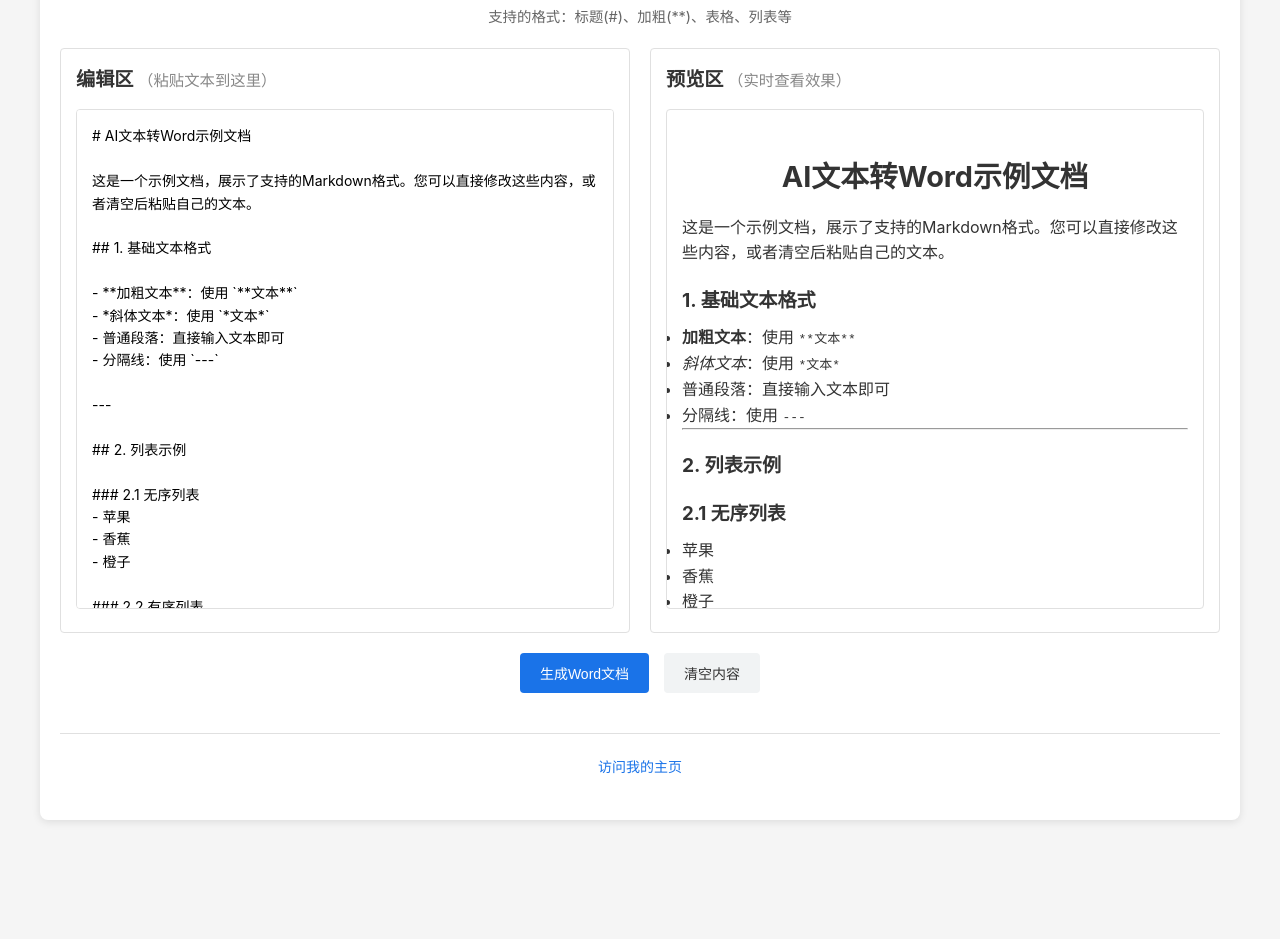
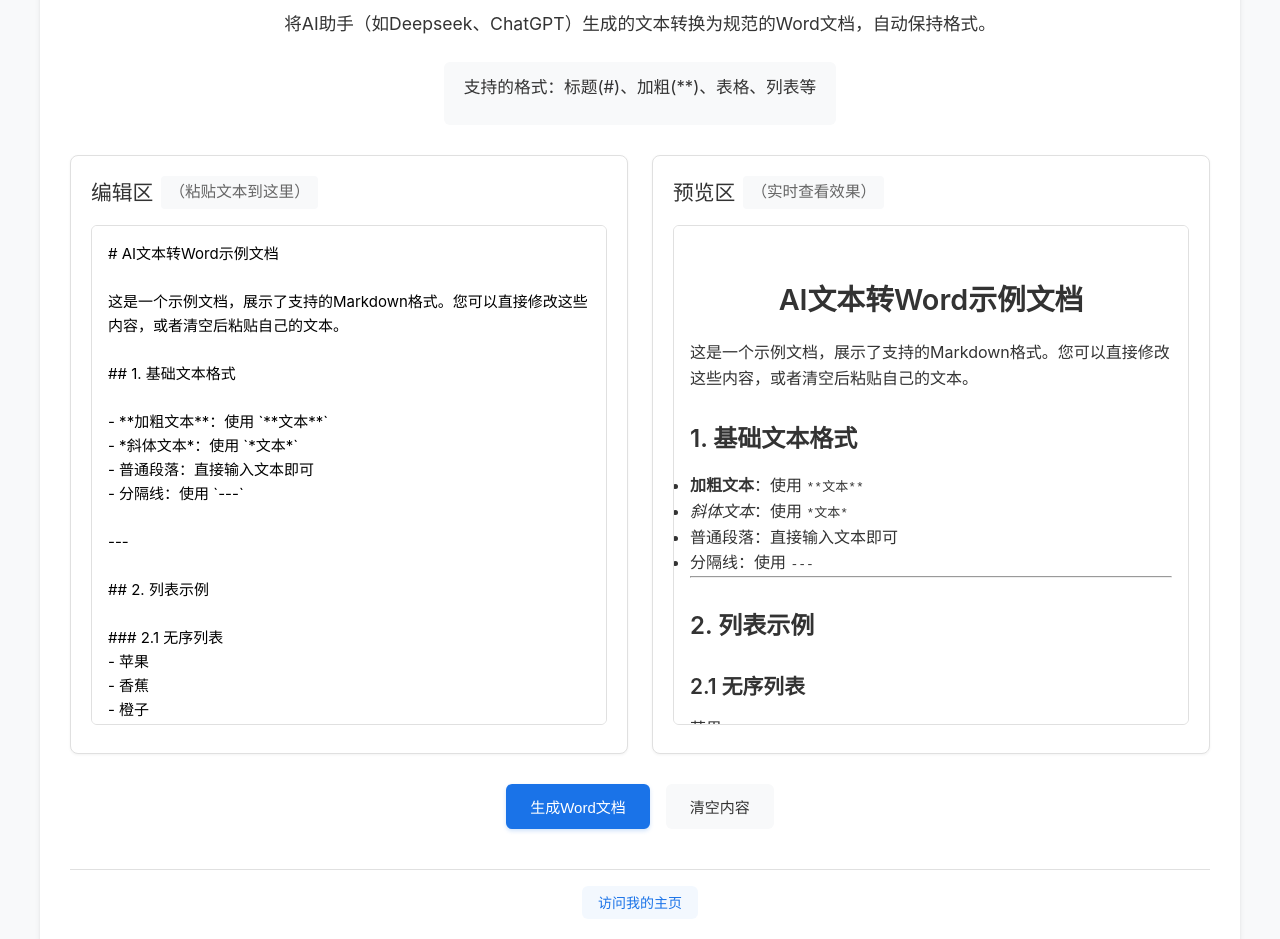
Before and after one commit to carsonfeng/markdown, a plain HTML site: page index.html in a window 1280 px wide. Shown: the part 135-1074 px from the top of the page. Before the commit the page ends 975 px from the top, so only its background shows below. Drawn offline with nearby package versions, Linux system fonts and the light colour scheme.

Commit message:
美化：优化整体界面设计，更现代的视觉效果

```diff
--- a/styles.css
+++ b/styles.css
@@ -4,12 +4,21 @@
     box-sizing: border-box;
 }
 
+:root {
+    --primary-color: #1a73e8;
+    --primary-hover: #1557b0;
+    --bg-color: #f8f9fa;
+    --border-color: #e0e0e0;
+    --text-color: #333;
+    --text-secondary: #666;
+}
+
 body {
     font-family: -apple-system, BlinkMacSystemFont, "Segoe UI", Roboto, "Helvetica Neue", Arial, sans-serif;
     line-height: 1.6;
-    padding: 20px;
-    background-color: #f5f5f5;
-    color: #333;
+    padding: 40px 20px;
+    background-color: var(--bg-color);
+    color: var(--text-color);
     min-height: 100vh;
 }
 
@@ -17,156 +26,219 @@ body {
     max-width: 1200px;
     margin: 0 auto;
     background-color: #fff;
-    padding: 20px;
-    border-radius: 8px;
-    box-shadow: 0 2px 8px rgba(0, 0, 0, 0.1);
+    padding: 30px;
+    border-radius: 12px;
+    box-shadow: 0 4px 6px -1px rgba(0, 0, 0, 0.1), 0 2px 4px -1px rgba(0, 0, 0, 0.06);
 }
 
 h1 {
     text-align: center;
-    margin-bottom: 20px;
-    color: #333;
-    font-size: 1.8em;
+    margin-bottom: 24px;
+    color: var(--text-color);
+    font-size: 2em;
+    font-weight: 600;
 }
 
 .intro {
-    margin-bottom: 20px;
+    margin-bottom: 30px;
     text-align: center;
+    max-width: 800px;
+    margin-left: auto;
+    margin-right: auto;
+}
+
+.intro p {
+    font-size: 1.1em;
+    color: var(--text-color);
+    margin-bottom: 12px;
 }
 
 .tips {
-    color: #666;
-    font-size: 0.9em;
-    margin-top: 8px;
+    color: var(--text-secondary);
+    font-size: 0.95em;
+    margin-top: 12px;
+    padding: 12px 20px;
+    background-color: var(--bg-color);
+    border-radius: 6px;
+    display: inline-block;
 }
 
 .editor-container {
     display: flex;
-    gap: 20px;
-    margin-bottom: 20px;
+    gap: 24px;
+    margin-bottom: 24px;
 }
 
 .editor-section, .preview-section {
     flex: 1;
     background-color: #fff;
-    border: 1px solid #e0e0e0;
-    border-radius: 4px;
-    padding: 15px;
+    border: 1px solid var(--border-color);
+    border-radius: 8px;
+    padding: 20px;
+    box-shadow: 0 1px 3px rgba(0, 0, 0, 0.05);
 }
 
 h2 {
-    margin-bottom: 15px;
-    color: #333;
-    font-size: 1.2em;
+    margin-bottom: 16px;
+    color: var(--text-color);
+    font-size: 1.3em;
+    font-weight: 500;
+    display: flex;
+    align-items: center;
+    gap: 8px;
 }
 
 h2 small {
-    color: #888;
-    font-size: 0.8em;
+    color: var(--text-secondary);
+    font-size: 0.75em;
     font-weight: normal;
+    padding: 4px 8px;
+    background-color: var(--bg-color);
+    border-radius: 4px;
 }
 
 #markdown-input {
     width: 100%;
     height: 500px;
-    padding: 15px;
-    border: 1px solid #e0e0e0;
-    border-radius: 4px;
+    padding: 16px;
+    border: 1px solid var(--border-color);
+    border-radius: 6px;
     resize: none;
     font-family: -apple-system, BlinkMacSystemFont, "Segoe UI", Roboto, "Helvetica Neue", Arial, sans-serif;
-    font-size: 14px;
+    font-size: 15px;
     line-height: 1.6;
+    transition: border-color 0.2s;
+}
+
+#markdown-input:focus {
+    outline: none;
+    border-color: var(--primary-color);
+    box-shadow: 0 0 0 3px rgba(26, 115, 232, 0.1);
 }
 
 #preview {
     width: 100%;
     height: 500px;
-    padding: 15px;
-    border: 1px solid #e0e0e0;
-    border-radius: 4px;
+    padding: 16px;
+    border: 1px solid var(--border-color);
+    border-radius: 6px;
     overflow-y: auto;
+    background-color: #fff;
 }
 
 .button-container {
     text-align: center;
-    margin-top: 20px;
+    margin-top: 30px;
     display: flex;
-    gap: 15px;
+    gap: 16px;
     justify-content: center;
 }
 
 button {
-    padding: 10px 20px;
+    padding: 12px 24px;
     border: none;
-    border-radius: 4px;
+    border-radius: 6px;
     cursor: pointer;
-    font-size: 14px;
-    transition: background-color 0.2s;
+    font-size: 15px;
+    font-weight: 500;
+    transition: all 0.2s;
 }
 
 #convert-btn {
-    background-color: #1a73e8;
+    background-color: var(--primary-color);
     color: white;
+    box-shadow: 0 2px 4px rgba(26, 115, 232, 0.2);
 }
 
 #convert-btn:hover {
-    background-color: #1557b0;
+    background-color: var(--primary-hover);
+    transform: translateY(-1px);
+    box-shadow: 0 4px 6px rgba(26, 115, 232, 0.25);
 }
 
 #clear-btn {
-    background-color: #f1f3f4;
-    color: #333;
+    background-color: var(--bg-color);
+    color: var(--text-color);
 }
 
 #clear-btn:hover {
     background-color: #e8eaed;
+    transform: translateY(-1px);
 }
 
 /* 预览区样式 */
 #preview h1, #preview h2, #preview h3 {
-    margin: 1em 0 0.5em;
-    color: #333;
+    margin: 1.2em 0 0.6em;
+    color: var(--text-color);
+    font-weight: 600;
 }
+
+#preview h1 { font-size: 1.8em; }
+#preview h2 { font-size: 1.5em; }
+#preview h3 { font-size: 1.3em; }
 
 #preview table {
     width: 100%;
     border-collapse: collapse;
-    margin: 1em 0;
+    margin: 1.2em 0;
+    border-radius: 6px;
+    overflow: hidden;
 }
 
 #preview th, #preview td {
-    border: 1px solid #e0e0e0;
-    padding: 8px;
+    border: 1px solid var(--border-color);
+    padding: 12px;
 }
 
 #preview th {
-    background-color: #f8f9fa;
+    background-color: var(--bg-color);
+    font-weight: 500;
+}
+
+#preview tr:nth-child(even) {
+    background-color: #fafafa;
 }
 
 /* 响应式设计 */
 @media (max-width: 768px) {
+    body {
+        padding: 20px 16px;
+    }
+
+    .container {
+        padding: 20px;
+    }
+
     .editor-container {
         flex-direction: column;
+        gap: 20px;
     }
 
     #markdown-input, #preview {
         height: 300px;
     }
+
+    button {
+        padding: 10px 20px;
+        font-size: 14px;
+    }
 }
 
 .toast {
     position: fixed;
-    bottom: 20px;
+    bottom: 24px;
     left: 50%;
     transform: translateX(-50%) translateY(100px);
-    background-color: rgba(0, 0, 0, 0.8);
+    background-color: #323232;
     color: white;
-    padding: 10px 20px;
-    border-radius: 4px;
+    padding: 12px 24px;
+    border-radius: 6px;
     font-size: 14px;
+    font-weight: 500;
     z-index: 1000;
     opacity: 0;
     transition: all 0.3s ease;
+    box-shadow: 0 4px 6px rgba(0, 0, 0, 0.1);
 }
 
 .toast.show {
@@ -178,19 +250,22 @@ button {
     margin-top: 40px;
     text-align: center;
     padding: 20px 0;
-    border-top: 1px solid #e0e0e0;
+    border-top: 1px solid var(--border-color);
 }
 
 .footer a {
-    color: #1a73e8;
+    color: var(--primary-color);
     text-decoration: none;
     font-size: 14px;
-    transition: color 0.2s;
+    font-weight: 500;
+    transition: all 0.2s;
     padding: 8px 16px;
-    border-radius: 4px;
+    border-radius: 6px;
+    background-color: rgba(26, 115, 232, 0.05);
 }
 
 .footer a:hover {
-    color: #1557b0;
-    background-color: #f1f3f4;
+    color: var(--primary-hover);
+    background-color: rgba(26, 115, 232, 0.1);
+    transform: translateY(-1px);
 }
```
